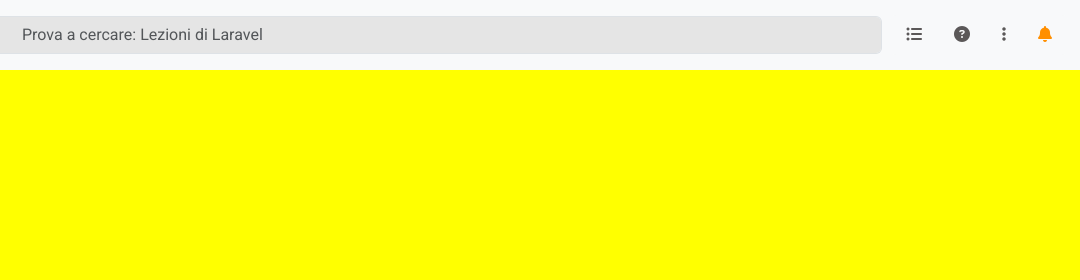
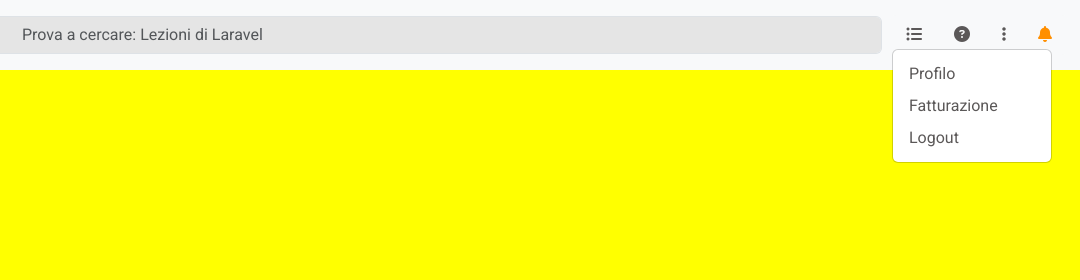
Before and after one commit to OgataiKhan/html-css-bootstrap-dashboard, a plain HTML site: page index.html in a window 1280 px wide. Both pictures are taken after a click on the link 1245 px from the left and 34 px from the top of the page. Shown: the top 280 px of the page, 200-1280 px from the left. Drawn offline with nearby package versions, Linux system fonts and the light colour scheme.

Commit message:
feat: add dropdown menu to header bell

```diff
--- a/index.html
+++ b/index.html
@@ -38,7 +38,17 @@
                     <li class="list-group-item d-none d-lg-block ms_header-menu-item"><a href="#"><i class="fa-solid fa-list-ul"></i></a></li>
                     <li class="list-group-item d-none d-lg-block ms_header-menu-item"><a href="#"><i class="fa-solid fa-circle-question"></i></a></li>
                     <li class="list-group-item d-none d-lg-block ms_header-menu-item"><a href="#"><i class="fa-solid fa-ellipsis-vertical"></i></a></li>
-                    <li class="list-group-item ms_header-menu-item"><a class="ms_bell" href="#"><i class="fa-solid fa-bell"></i></a></li>
+                    <li class="list-group-item ms_header-menu-item">
+
+                        <div class="dropdown">
+                            <a class="ms_bell" href="#" data-bs-toggle="dropdown"><i class="fa-solid fa-bell"></i></a>
+                            <ul class="dropdown-menu dropdown-menu-end">
+                              <li><a class="dropdown-item" href="#">Profilo</a></li>
+                              <li><a class="dropdown-item" href="#">Fatturazione</a></li>
+                              <li><a class="dropdown-item" href="#">Logout</a></li>
+                            </ul>
+                        </div>
+                    </li>
                 </ul>
 
               <!-- <a class="navbar-brand" href="#">Navbar</a>
```
